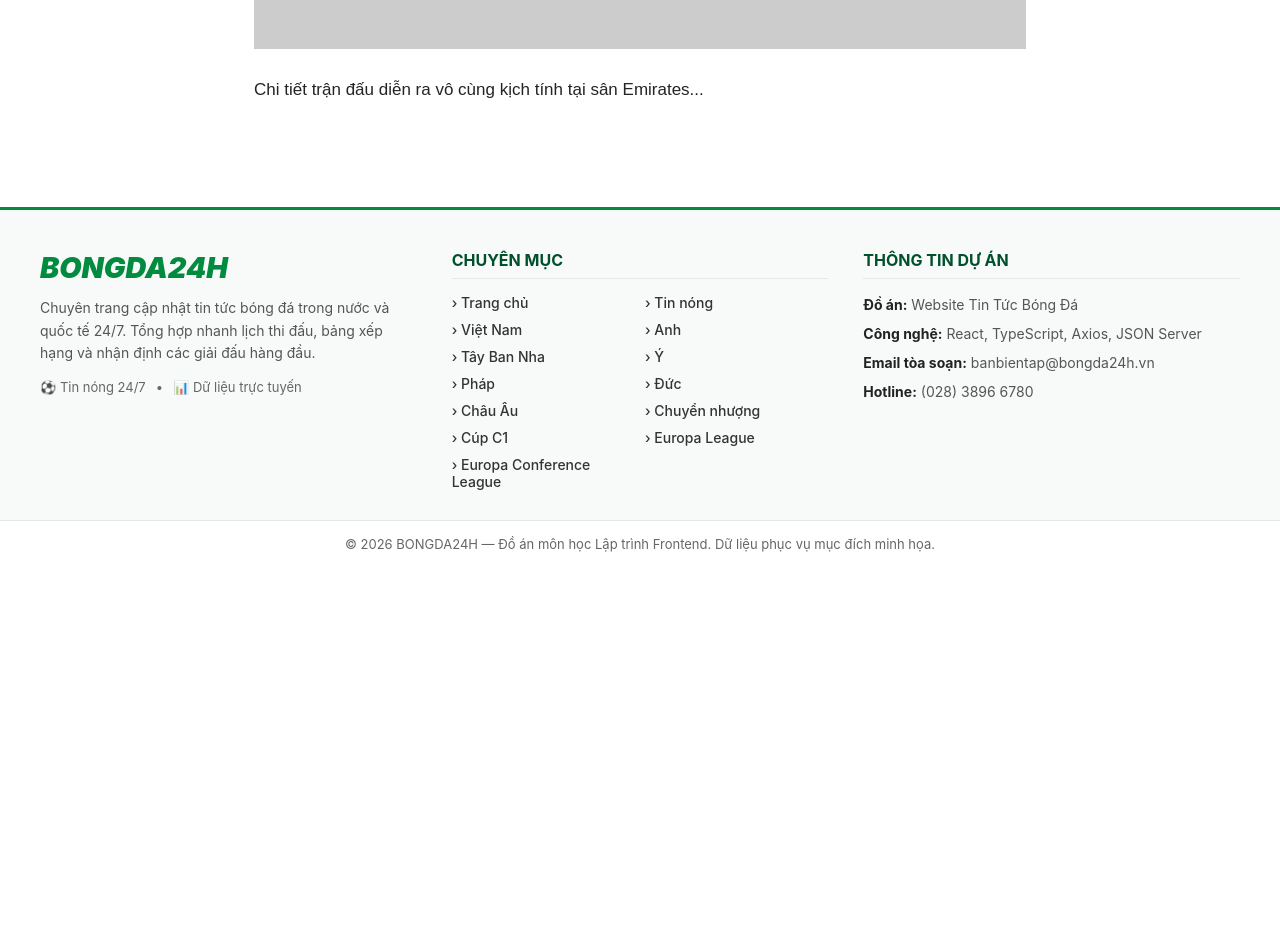
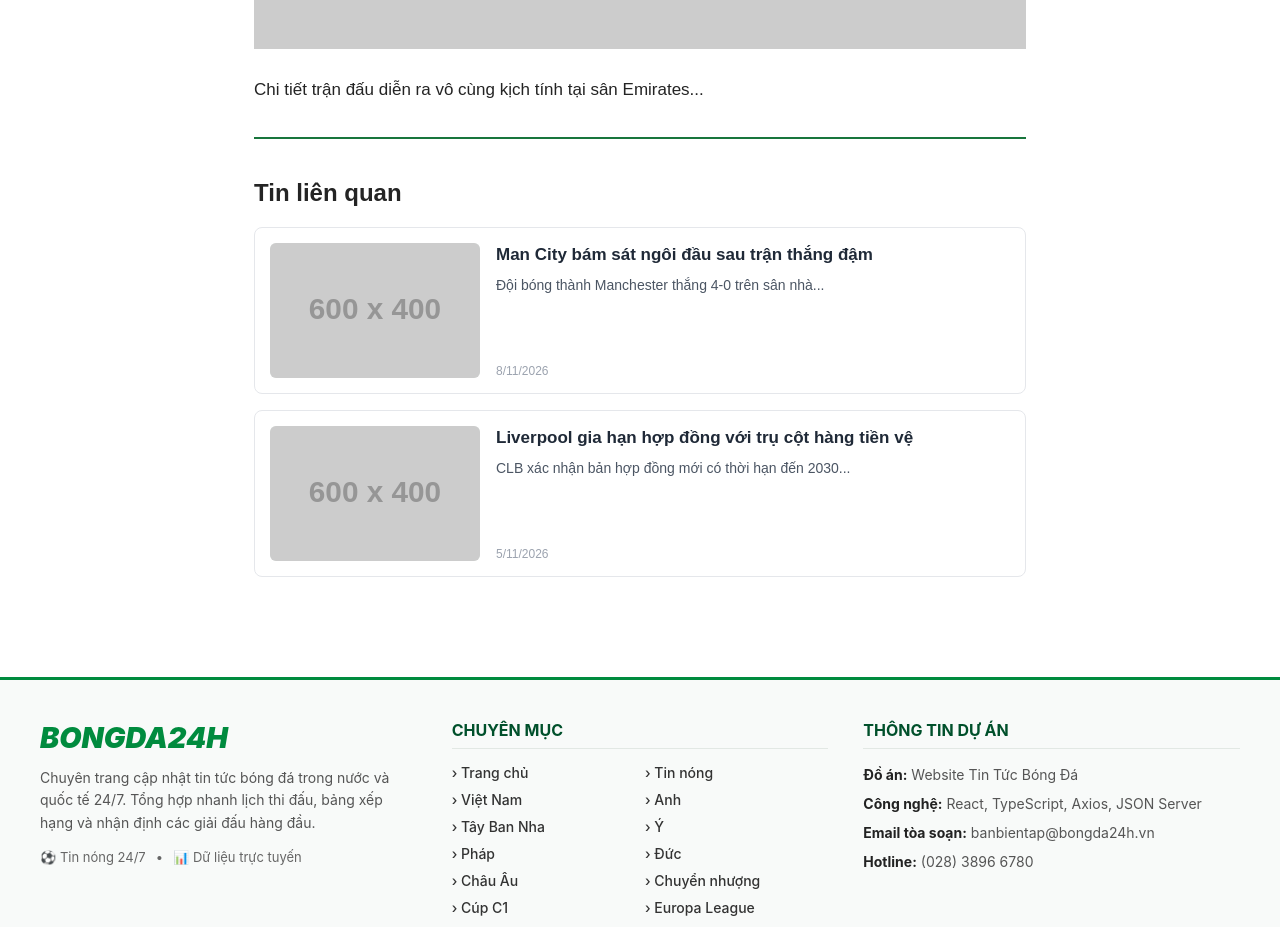
Before and after one commit to Kha-RndSoul/LTFE_CK, a React (Create React App) app: page /tin-tuc/1 in a window 1280 px wide. Shown: the part 920-1847 px from the top of the page. Before the commit the page ends 1487 px from the top, so only its background shows below. Built offline with nearby package versions, Linux system fonts and the light colour scheme; data requests are answered from the project's data file.

Commit message:
Them tin lien quan o cuoi bai viet

```diff
--- a/src/assets/DetailPage.css
+++ b/src/assets/styles/DetailPage.css
@@ -87,6 +87,9 @@
 }
 
 .news-detail__image { display: block; width: 100%; height: auto; background: #f1f5f2; }
+
+.news-detail__related { margin-top: 32px; padding-top: 20px; border-top: 2px solid #18753c; }
+.news-detail__related button { padding: 6px 10px; cursor: pointer; }
 
 .news-detail__image-placeholder {
     position: relative;
@@ -205,4 +208,6 @@
     .news-detail__body h2 {
         font-size: 21px;
     }
+    .news-detail .news-card { flex-direction: column; }
+    .news-detail .news-card__thumb-link { width: 100%; }
 }
--- a/src/pages/DetailPage.tsx
+++ b/src/pages/DetailPage.tsx
@@ -4,7 +4,8 @@ import { ICategory, INews } from '../types';
 import useAPI from '../hooks/useAPI';
 import { BASE_URL } from '../services/api';
 import RequestState from '../components/common/RequestState';
-import '../assets/DetailPage.css';
+import NewsCard from '../components/common/NewsCard';
+import '../assets/styles/DetailPage.css';
 
 function DetailPage() {
     const { id } = useParams<{ id: string }>();
@@ -19,6 +20,14 @@ function DetailPage() {
     const { data: category } = useAPI<ICategory>(
         article ? `${BASE_URL}/categories/${encodeURIComponent(article.categoryId)}` : null
     );
+
+    const related = useAPI<INews[]>(
+        article ? `${BASE_URL}/news?categoryId=${encodeURIComponent(article.categoryId)}` : null
+    );
+    const relatedNews = (related.data || [])
+        .filter((item) => item.id !== article?.id)
+        .sort((a, b) => new Date(b.publishedAt).getTime() - new Date(a.publishedAt).getTime())
+        .slice(0, 3);
 
     if (loading) return <RequestState kind="loading" />;
     if (error && error.includes('404')) return <RequestState kind="not-found" />;
@@ -58,6 +67,14 @@ function DetailPage() {
                     ))}
                 </div>
             </article>
+            <section className="news-detail__related" aria-label="Tin liên quan">
+                <h2>Tin liên quan</h2>
+                {related.loading ? <p role="status">Đang tải tin liên quan...</p> : related.error ? (
+                    <p>Không tải được tin liên quan. <button onClick={related.refetch}>Thử lại tin liên quan</button></p>
+                ) : relatedNews.length === 0 ? <p>Chưa có tin liên quan.</p> : (
+                    relatedNews.map((item) => <NewsCard key={item.id} article={item} />)
+                )}
+            </section>
         </section>
     );
 }
```
